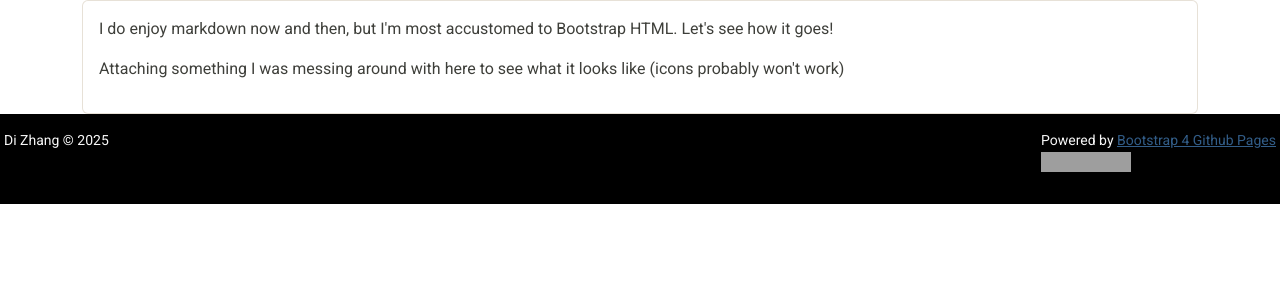
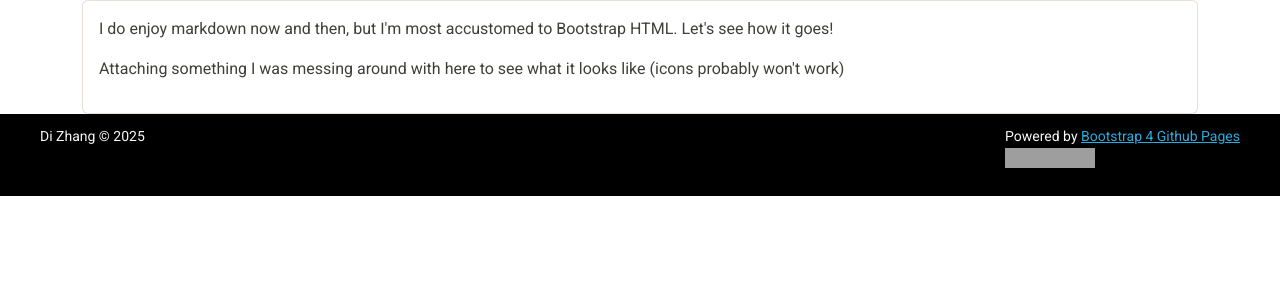
Before and after one commit to zhangdi33/zhangdi33.github.io, a Jekyll site: the page built from index.html, in a window 1280 px wide. Shown: the top 300 px of the page. Built offline with Jekyll 4.4.1, drawn with Linux system fonts in a browser that asks for light colours; grey boxes are pictures that could not be loaded.

Commit message:
Update footer.html

```diff
--- a/_includes/footer.html
+++ b/_includes/footer.html
@@ -1,13 +1,13 @@
-<div class="card border-0 rounded-0 p-2" style="background-color:#000000;color:#f7f7f7;">
+<div class="card border-0 rounded-0 px-5 py-2" style="background-color:#000000;color:#f7f7f7;">
   <div class="row no-gutters">
-    <div class="col-lg p-2">
+    <div class="col-lg p-1">
       <p class="small">
         Di Zhang © 2025
       </p>
     </div>
-    <div class="col-lg-auto p-2">
+    <div class="col-lg-auto p-1">
       <p class="small">
-        Powered by <a href="https://nicolas-van.github.io/bootstrap-4-github-pages/">Bootstrap 4 Github Pages</a>
+        Powered by <a class="text-info" href="https://nicolas-van.github.io/bootstrap-4-github-pages/">Bootstrap 4 Github Pages</a>
         <br>
         <a href="https://github.com/nicolas-van/bootstrap-4-github-pages"><img alt="GitHub Repo stars" src="https://img.shields.io/github/stars/nicolas-van/bootstrap-4-github-pages?style=social"></a>
       </p>
```
